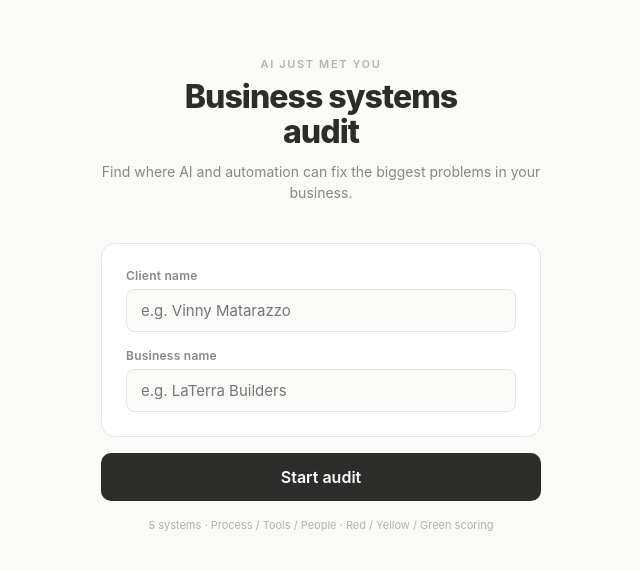
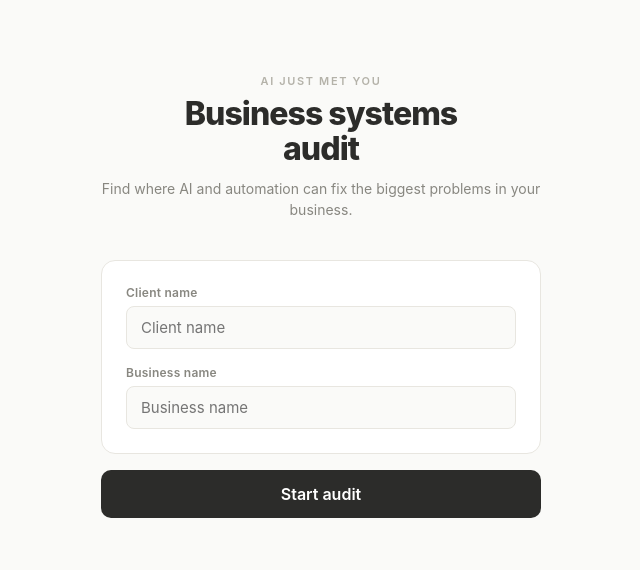
Before and after one commit to coolhandedone/aijustmetyou-audit, a Next.js app: page / in a window 1280 px wide. Shown: the part 104-674 px from the top of the page, without its empty margins (319-959 px from the left). Built offline with nearby package versions, Linux system fonts and the light colour scheme.

Commit message:
Update page.js

```diff
--- a/app/page.js
+++ b/app/page.js
@@ -201,10 +201,10 @@ export default function Home() {
           </div>
           <div style={{ background: '#fff', borderRadius: 14, padding: '1.5rem', border: '1px solid #E8E6E0', marginBottom: '1rem' }}>
             <label style={{ fontSize: 12, fontWeight: 600, color: '#888780', display: 'block', marginBottom: 6, letterSpacing: '0.02em' }}>Client name</label>
-            <input value={clientName} onChange={e => setClientName(e.target.value)} placeholder="e.g. Vinny Matarazzo"
+            <input value={clientName} onChange={e => setClientName(e.target.value)} placeholder="Client name"
               style={{ width: '100%', padding: '11px 14px', borderRadius: 8, border: '1px solid #E8E6E0', fontSize: 15, marginBottom: 16, boxSizing: 'border-box', background: '#FAFAF8', outline: 'none' }} />
             <label style={{ fontSize: 12, fontWeight: 600, color: '#888780', display: 'block', marginBottom: 6, letterSpacing: '0.02em' }}>Business name</label>
-            <input value={businessName} onChange={e => setBusinessName(e.target.value)} placeholder="e.g. LaTerra Builders"
+            <input value={businessName} onChange={e => setBusinessName(e.target.value)} placeholder="Business name"
               style={{ width: '100%', padding: '11px 14px', borderRadius: 8, border: '1px solid #E8E6E0', fontSize: 15, boxSizing: 'border-box', background: '#FAFAF8', outline: 'none' }} />
           </div>
           <button onClick={() => setScreen('audit')}
@@ -213,9 +213,7 @@ export default function Home() {
             onMouseUp={e => e.currentTarget.style.transform = 'scale(1)'}>
             Start audit
           </button>
-          <p style={{ fontSize: 11, color: '#B4B2A9', textAlign: 'center', marginTop: 16, lineHeight: 1.6 }}>
-            5 systems &middot; Process / Tools / People &middot; Red / Yellow / Green scoring
-          </p>
+
         </div>
       </div>
     );
```
